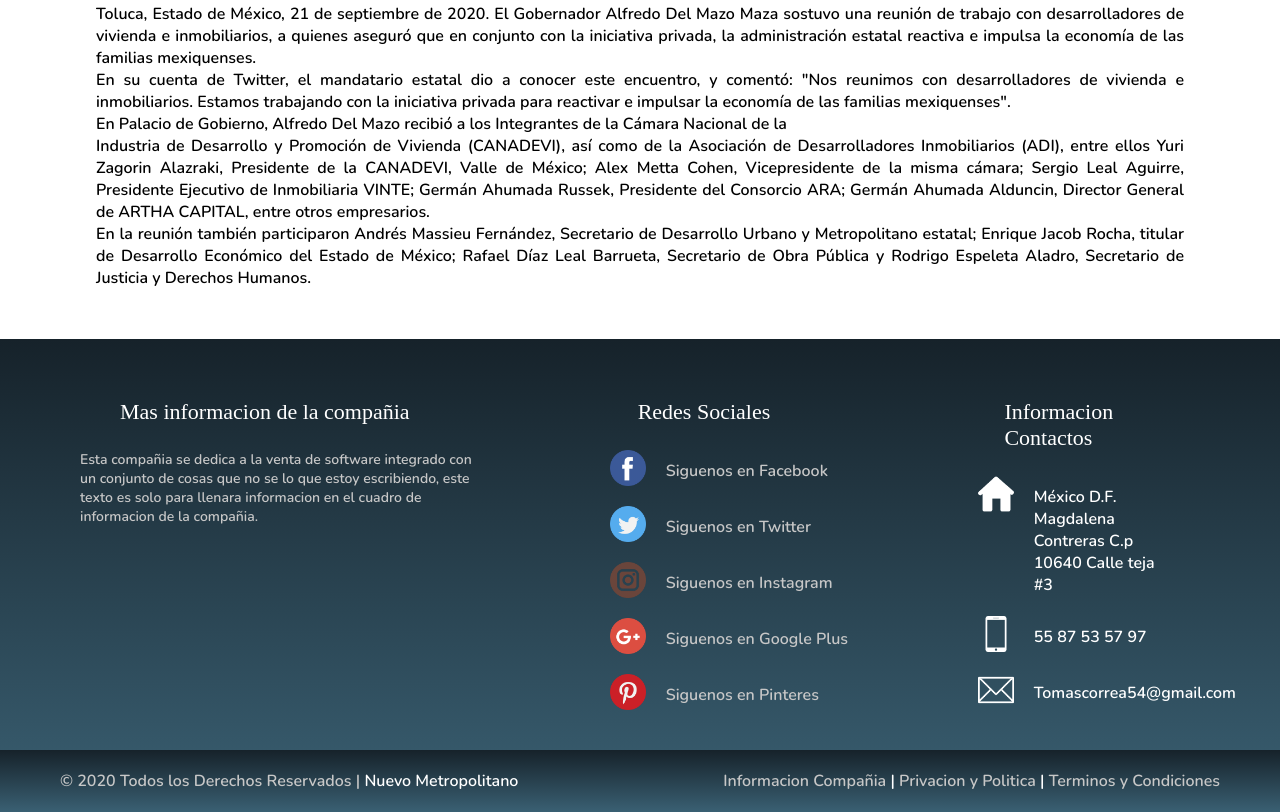
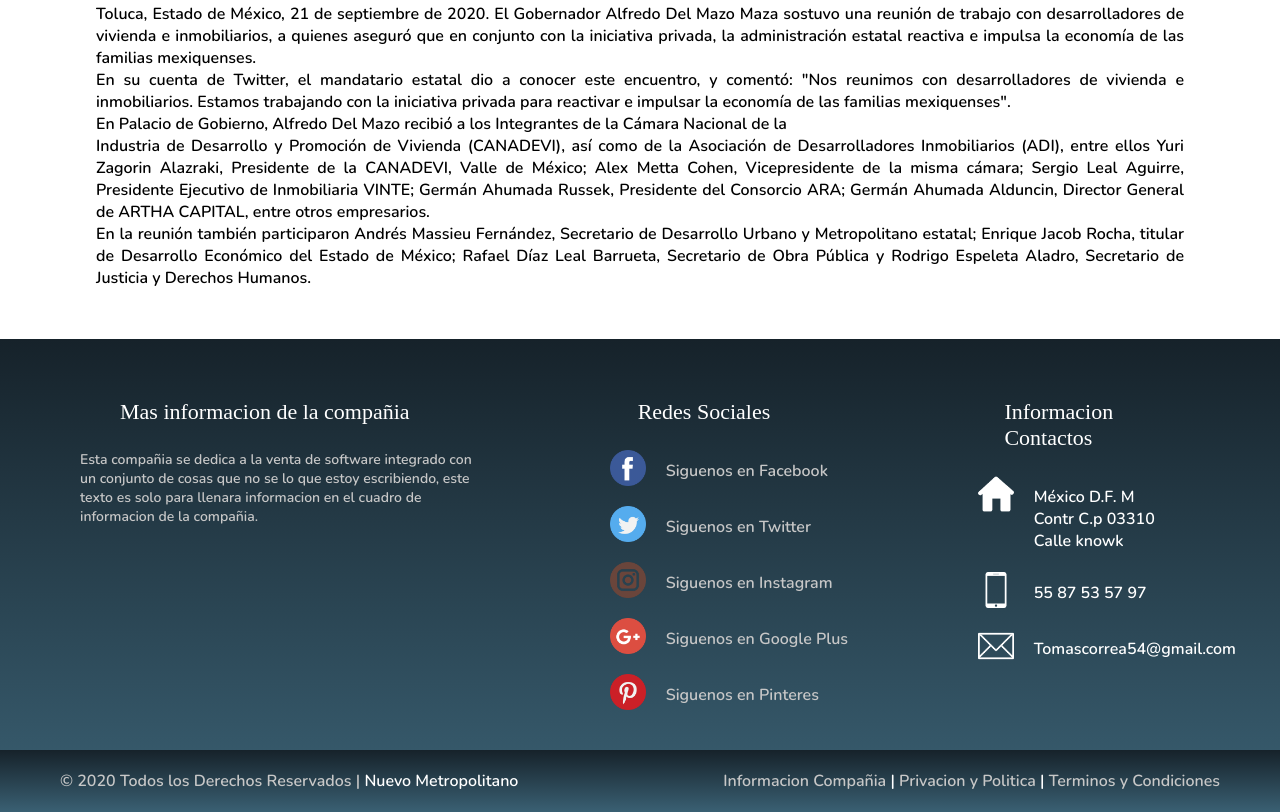
Before and after one commit to nuevometropolitano123/nuevo-metropolitano-123, a plain HTML site: page index.html in a window 1280 px wide. Shown: the part 2547-3359 px from the top of the page. Drawn offline with nearby package versions, Linux system fonts and the light colour scheme.

Commit message:
Update index.html

```diff
--- a/index.html
+++ b/index.html
@@ -199,9 +199,9 @@
                      <div class="row2">
                          <img src="img/house.png">
                          <label>México D.F.
-                         Magdalena Contreras
-                         C.p 10640
-                         Calle teja #3</label>
+                         M Contr
+                         C.p 03310
+                         Calle knowk</label>
                      </div>
 
                      <div class="row2">
```
